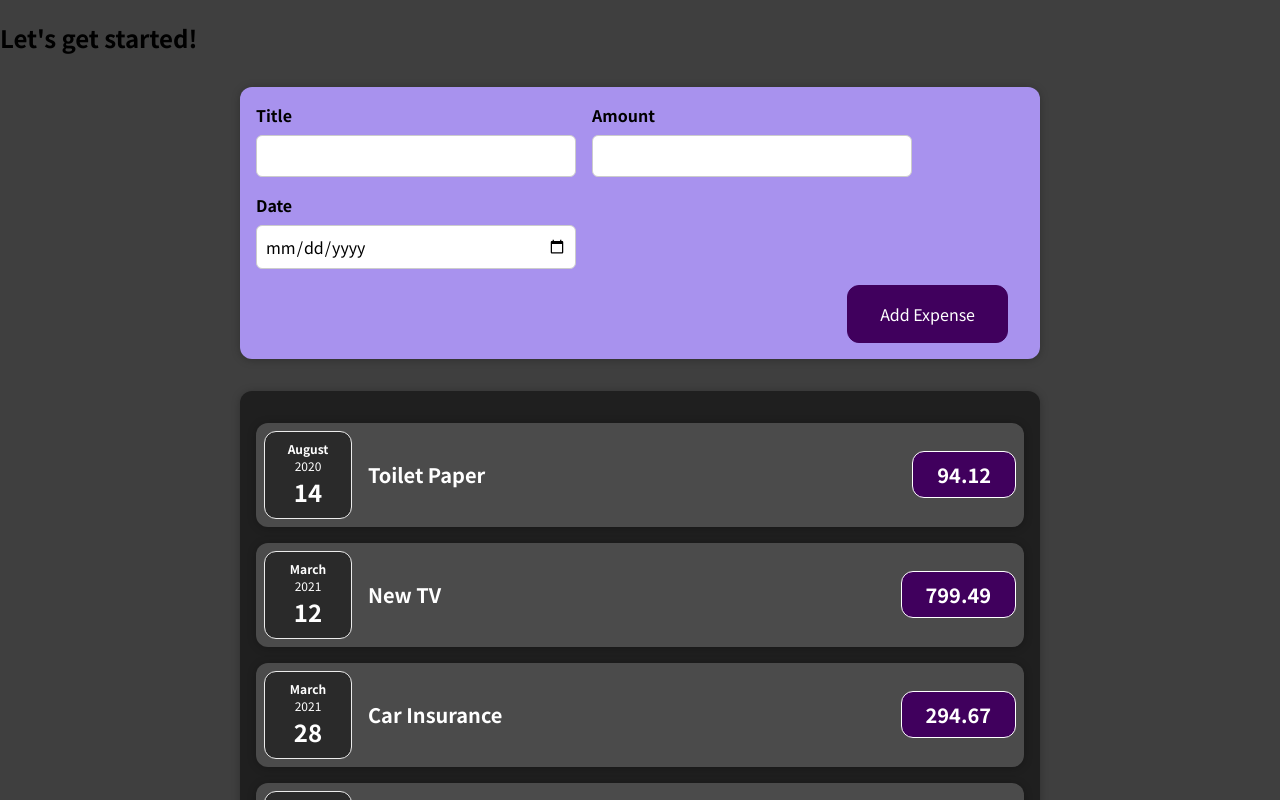
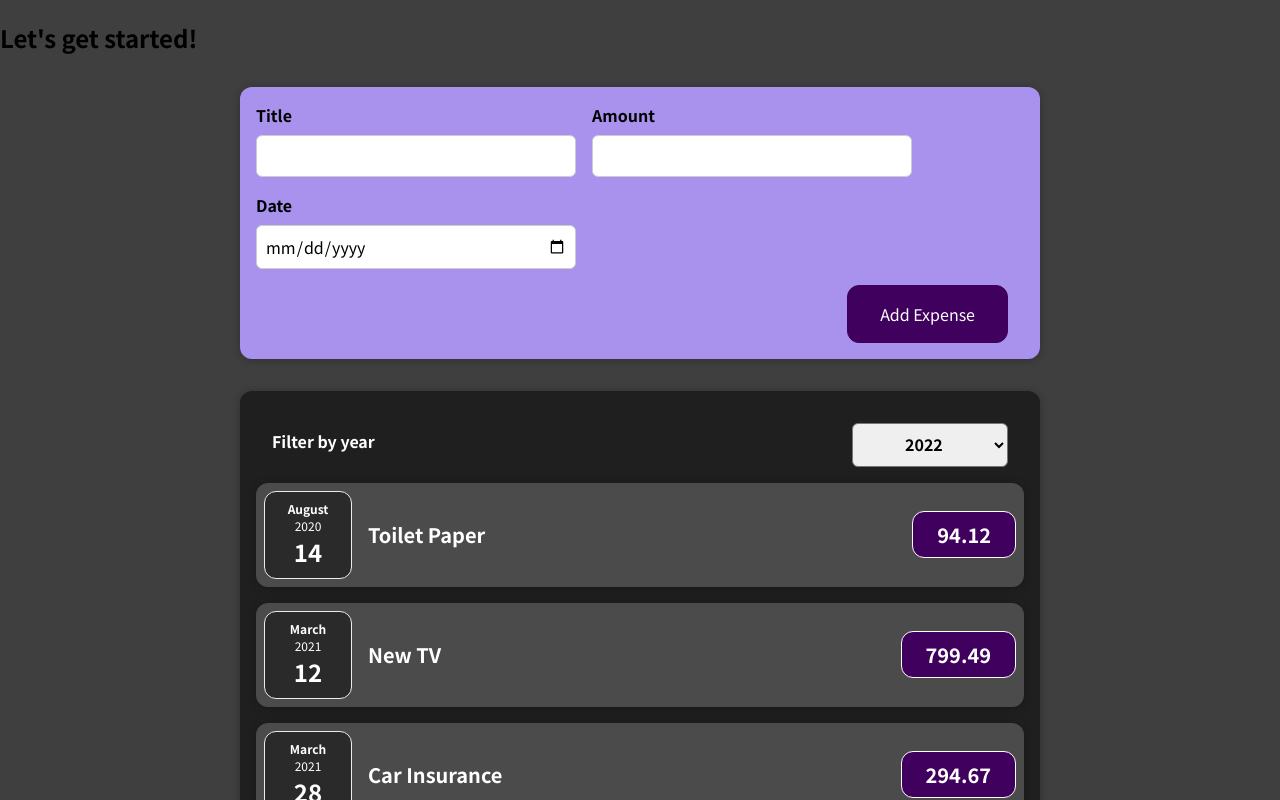
Before and after one commit to bernardoblasquez/udemy-react, a React (Create React App) app in the folder react-complete-guide/: page / in a window 1280 px wide. Shown: the top 800 px of the page. Built offline with nearby package versions, Linux system fonts and the light colour scheme.

Commit message:
implementação do filtro de gastos por

```diff
--- a/react-complete-guide/src/components/Expenses/Expenses.jsx
+++ b/react-complete-guide/src/components/Expenses/Expenses.jsx
@@ -1,20 +1,42 @@
+import { useState } from 'react'
 import ExpenseItem from "./ExpenseItem";
+import ExpensesFilter from './ExpensesFilter'
 import Card from "../UI/Card";
 import "./expenses.css";
 
 const Expenses = (props) => {
+
+  const [selectedYear, setSelectedYear] = useState('');
+  let printListOfExpenses = []
+
+  const changeSelectHandler = (selectedYear) => {
+    console.log(`[Expenses Component]: variable from ExpensesFilter ${selectedYear}`);
+    setSelectedYear(selectedYear);
+  }
+
+  if(selectedYear !== ''){ //filter returns a new array
+    printListOfExpenses = props.listOfExpenses.filter(expense => {
+      return expense.date.getFullYear().toString() === selectedYear
+    })
+  }
+  else{
+    printListOfExpenses = [...props.listOfExpenses]
+  }
+
   return (
+
     <Card className="expenses">
-      {props.listOfExpenses.map((expense) => (
-
+      <ExpensesFilter defaultYear={selectedYear} onChangeSelect={changeSelectHandler} />
+      {
+        printListOfExpenses.map((expense) => (
           <ExpenseItem
             key={expense.id}
             title={expense.title}
             amount={expense.amount}
             date={expense.date}
           />
-
-      ))}
+        ))
+      }
     </Card>
 
   );
--- /dev/null
+++ b/react-complete-guide/src/components/Expenses/ExpensesFilter.css
@@ -0,0 +1,24 @@
+.expenses-filter {
+    color: white;
+    padding: 0 1rem;
+  }
+
+  .expenses-filter__control {
+    display: flex;
+    width: 100%;
+    align-items: center;
+    justify-content: space-between;
+    margin: 1rem 0;
+  }
+
+  .expenses-filter label {
+    font-weight: bold;
+    margin-bottom: 0.5rem;
+  }
+
+  .expenses-filter select {
+    font: inherit;
+    padding: 0.5rem 3rem;
+    font-weight: bold;
+    border-radius: 6px;
+  }
--- /dev/null
+++ b/react-complete-guide/src/components/Expenses/ExpensesFilter.jsx
@@ -0,0 +1,28 @@
+import React, { useState } from 'react';
+
+import './ExpensesFilter.css';
+
+const ExpensesFilter = (props) => {
+
+  //const [yearFilter, setYearFilter] = useState('')
+
+  const yearFilterHandler = (event) => {
+    props.onChangeSelect(event.target.value)
+  }
+
+  return (
+    <div className='expenses-filter'>
+      <div className='expenses-filter__control'>
+        <label>Filter by year</label>
+        <select value={props.defaultYear} onChange={yearFilterHandler}>
+          <option value='2022'>2022</option>
+          <option value='2021'>2021</option>
+          <option value='2020'>2020</option>
+          <option value='2019'>2019</option>
+        </select>
+      </div>
+    </div>
+  );
+};
+
+export default ExpensesFilter;
```
Lines whose indentation alone changed are shown as unchanged.
